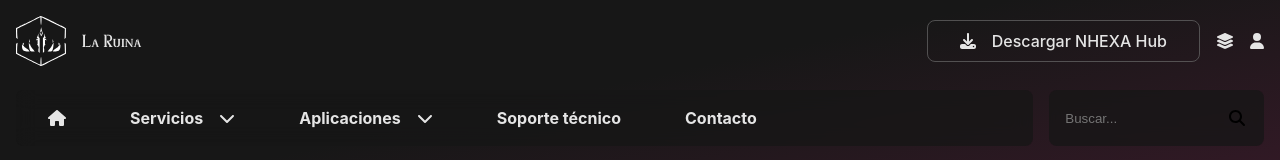
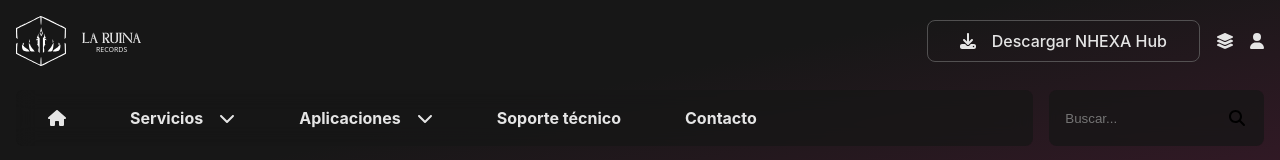
Before and after one commit to GwerhDev/LaRuina-Web, a Vue app: page / in a window 1280 px wide. Shown: the top 160 px of the page. Built offline with nearby package versions, Linux system fonts and the light colour scheme.

Commit message:
styling & adding awesome font icon

```diff
--- a/src/app/components/Logo/Logo.component.scss
+++ b/src/app/components/Logo/Logo.component.scss
@@ -2,11 +2,37 @@
   display: flex;
   gap: 1rem;
 
-  .type {
+  .type-container {
+    gap: 0;
     margin: 0;
     padding: 0;
-    font-family: Stencilum-Regular;
-    color: var(--nhexa-white);
-    font-size: 18px;
+    display: flex;
+    align-items: center;
+    flex-direction: column;
+    justify-content: center;
+
+    .subtitle {
+      margin: 0;
+      padding: 0;
+      display: flex;
+    }
+
+    p {
+      margin: 0;
+      padding: 0;
+      font-family: Stencilum-Regular;
+      color: var(--nhexa-white);
+      font-size: 15px;
+
+      small {
+        margin: 0;
+        margin-top: -5px;
+        padding: 0;
+        color: var(--nhexa-white);
+        font-size: 7px;
+        font-weight: lighter;
+        font-family: system-ui, -apple-system, BlinkMacSystemFont, 'Segoe UI', Roboto, Oxygen, Ubuntu, Cantarell, 'Open Sans', 'Helvetica Neue', sans-serif;
+      }
+    }
   }
 }
--- a/src/app/components/Logo/Logo.component.vue
+++ b/src/app/components/Logo/Logo.component.vue
@@ -11,6 +11,10 @@ defineProps({
 <template>
   <router-link class="d-flex align-cent logotype" to='/'>
     <img src="../../../assets/svg/laruinarecords-logo.svg" @click="closeMenu()" :width="width || '50'" alt="">
-    <p class="type">La Ruina</p>
-  </router-link>
+    <span class="type-container">
+      <p>LA RUINA</p>
+      <p class="subtitle">
+        <small>RECORDS</small>
+      </p>
+    </span>  </router-link>
 </template>
```
